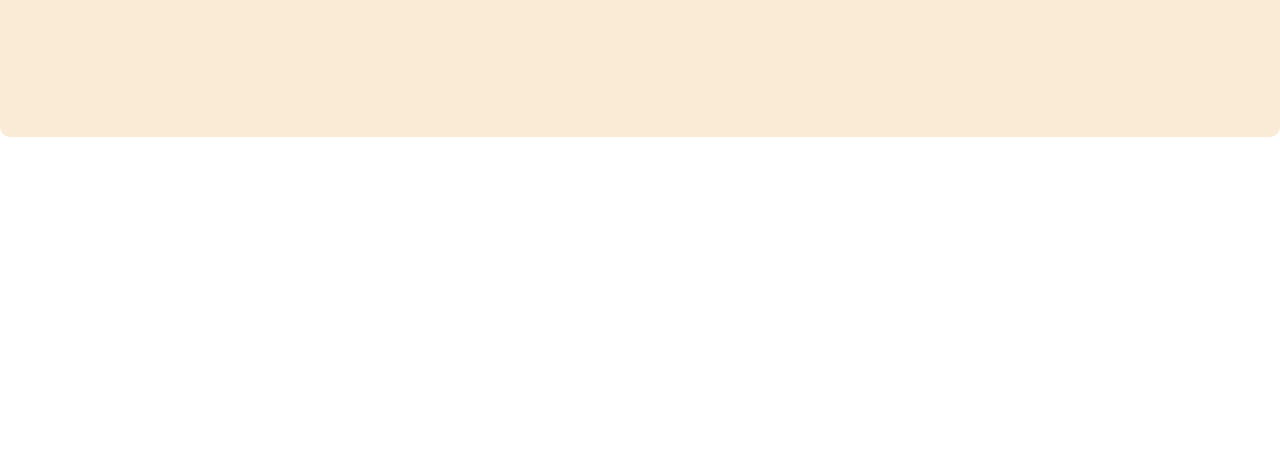
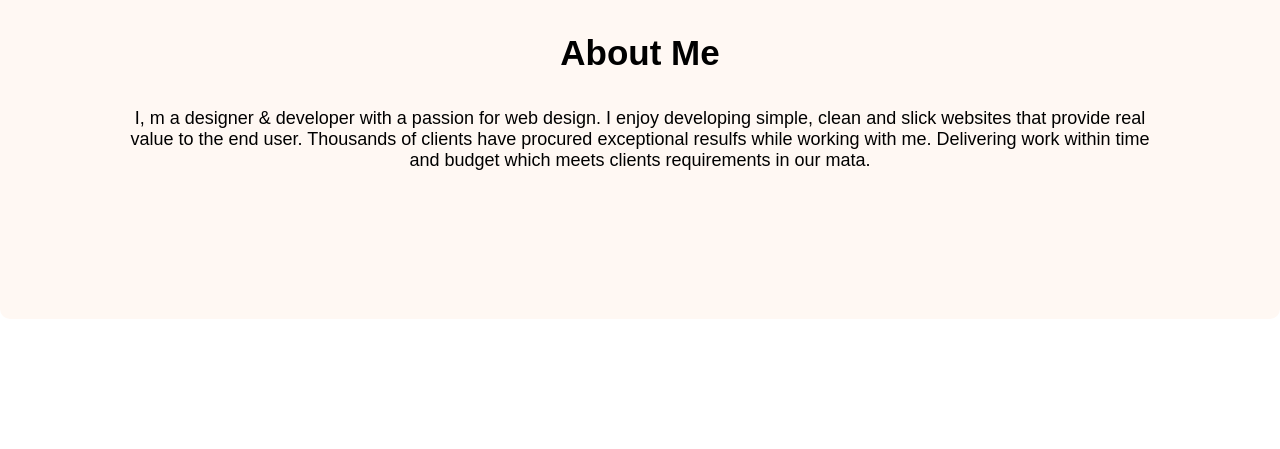
Before and after one commit to MdEshaKhan/MyPortfolio-Esha, a plain HTML site: page index.html in a window 1280 px wide. Shown: the part 776-1225 px from the top of the page. Before the commit the page ends 913 px from the top, so only its background shows below. Drawn offline with Linux system fonts and the light colour scheme.

Commit message:
about section

```diff
--- a/index.html
+++ b/index.html
@@ -35,9 +35,9 @@
 
             <section class="about">
 
-                <h3 class="section title"> About Me</h3>
+                <h3 class="section-title"> About Me</h3>
 
-                <p class="section description">I, m a designer & developer with a passion for web design. I enjoy developing simple, clean and slick websites that provide real value to the end user. Thousands of clients have procured exceptional resulfs while working with me. Delivering work within time and budget which meets clients requirements in our mata.</p>
+                <p class="section-description">I, m a designer & developer with a passion for web design. I enjoy developing simple, clean and slick websites that provide real value to the end user. Thousands of clients have procured exceptional resulfs while working with me. Delivering work within time and budget which meets clients requirements in our mata.</p>
 
             </section>
 
--- a/styles/portfolio.css
+++ b/styles/portfolio.css
@@ -93,8 +93,18 @@ nav a {
 /* main section styles*/
 
 
+/* about section styles*/
 .section-title {
+    color: black;
     text-align: center;
+    font-size: 35px;
+    font-weight: 700;
+
+}
+.section-description{
+    color: black;
+    text-align: center;
+    font-size: 18px;
 }
 
 
@@ -103,6 +113,8 @@ nav a {
 
 .about{
     padding: 130px;
-    background-color: antiquewhite;
+
     border-radius: 10px;
+    background: #fff8f3;
+    margin: 130px 0;
 }
```
